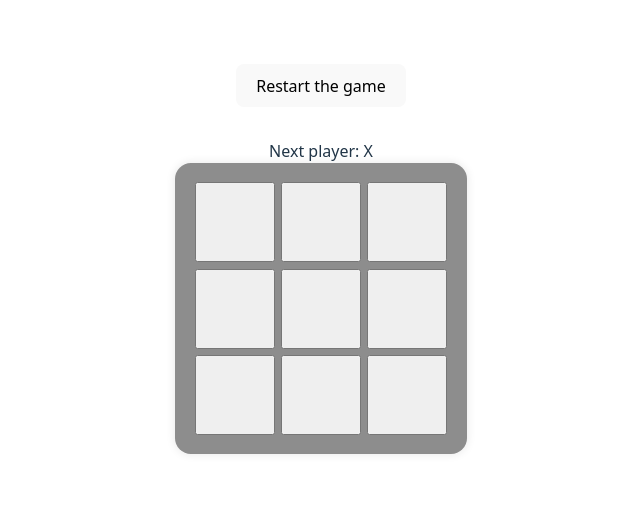
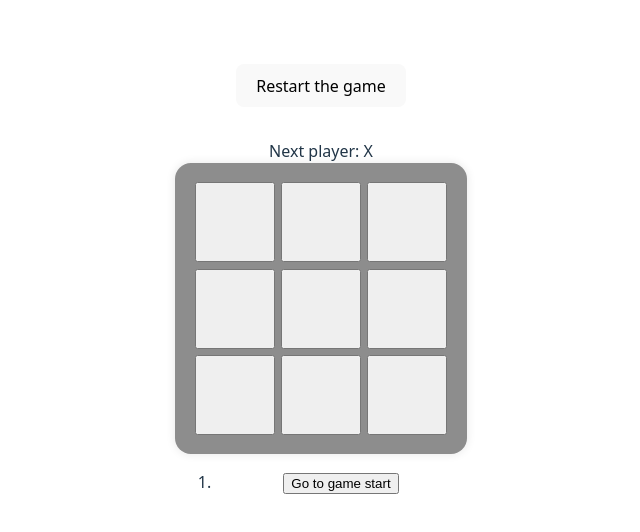
Before and after one commit to ilsbcr/Tic-Tac-Toe-Game, a React (Vite) app: page / in a window 1280 px wide. Shown: the top 532 px of the page, without its empty margins (319-959 px from the left). Built offline with nearby package versions, Linux system fonts and the light colour scheme.

Commit message:
feat: start to implement history

```diff
--- a/src/App.jsx
+++ b/src/App.jsx
@@ -5,7 +5,7 @@
 
   return (
 
-      <Board />
+    <Game />
 
   )
 }
@@ -15,18 +15,53 @@
   return <button className="square" onClick={onSquareClick}>{value}</button>;
 }
 
-function Board() {
 
-  const [squares, setSquares] = useState(Array(9).fill(null));
+function Game() {
   const [xIsNext, setXIsNext] = useState(true);
+  const [history, setHistory] = useState([Array(9).fill(null)]);
+  const currentSquares = history[history.length - 1];
 
-    function handleRestart() {
-        setSquares (Array(9).fill(null));
-    // Reset the game state here
-    // For example, reset the score, level, etc.
-    // You can also reset any other game-related variables
-    // to their initial values.
-    // This function will be called when the restart button is clicked
+
+  function handlePlay(nextSquares) {
+    setHistory([...history, nextSquares]);
+    setXIsNext(!xIsNext);
+
+  }
+
+      function jumpTo(nextMove) {
+      // TODO:
+    }
+    const moves = history.map((squares, move) => {
+      let description;
+      if (move > 0) {
+        description = 'Go to move #' + move;
+      } else {
+        description = 'Go to game start';
+      }
+      return (
+        <li >
+          <button onClick={() => jumpTo(move)}>{description}</button>
+        </li>
+      );
+    })
+
+  return (
+    <div className="game">
+      <div className="game-board">
+        <Board xIsNext={xIsNext} squares={currentSquares} onPlay={handlePlay} />
+      </div>
+      <div className="game-info">
+        <ol>{moves}</ol>
+
+      </div>
+    </div>
+  );
+}
+
+function Board({ xIsNext, squares, onPlay }) {
+
+  function handleRestart() {
+    onPlay(Array(9).fill(null));
   }
   //const winner = calculateWinner(squares);
   function handleSquareClick(i) {
@@ -34,11 +69,10 @@
     if (squares[i] || calculateWinner(squares)) {
       return;
     }
-//no winner case
+    //TODO:no winner case
     const nextSquares = squares.slice();
     nextSquares[i] = xIsNext ? "X" : "O";
-    setSquares(nextSquares);
-    setXIsNext(!xIsNext);
+    onPlay(nextSquares);
 
   }
 
@@ -53,7 +87,7 @@
 
   return (
     <>
-         <button className='btn' onClick={() => handleRestart()}>
+      <button className='btn' onClick={() => handleRestart()}>
         Restart the game
       </button>
       <div>{status}</div>
@@ -79,7 +113,7 @@
 
 
 function calculateWinner(squares) {
-    const winnerLines = [
+  const winnerLines = [
     [0, 1, 2],
     [3, 4, 5],
     [6, 7, 8],
@@ -90,14 +124,14 @@
     [2, 4, 6]
   ];
 
-  for(let i=0 ; i<winnerLines.length; i++){
-    const [a,b,c] = winnerLines[i];
-    if(squares[a] && squares[a]===squares[b] && squares[a]===squares[c]){
-    return squares[a];
+  for (let i = 0; i < winnerLines.length; i++) {
+    const [a, b, c] = winnerLines[i];
+    if (squares[a] && squares[a] === squares[b] && squares[a] === squares[c]) {
+      return squares[a];
     }
   }
 
 
   return null;
 
-  }
+}
```
